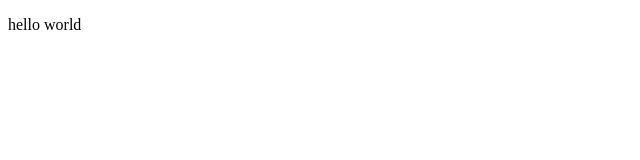
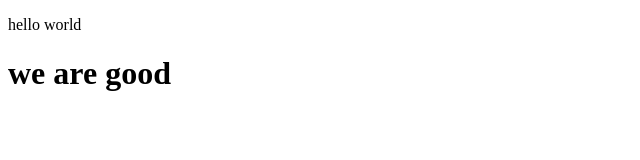
Before and after one commit to prozzycharmy/x, a plain HTML site: page index.html in a window 1280 px wide. Shown: the whole page, without its empty margins (0-640 px from the left). Drawn offline with Linux system fonts and the light colour scheme.

Commit message:
index.css

```diff
--- a/index.html
+++ b/index.html
@@ -7,5 +7,6 @@
 </head>
 <body>
     <p>hello world</p>
+    <h1>we are good</h1>
 </body>
 </html>
```
Also changed, not shown: index.css (added).
